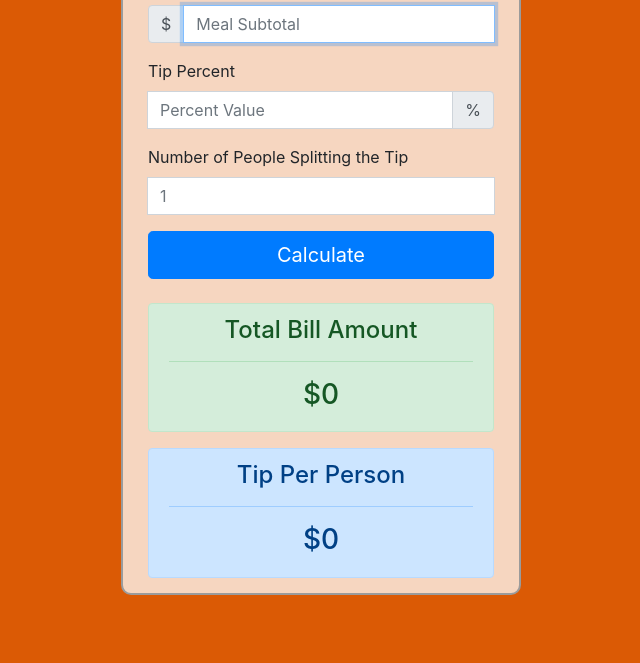
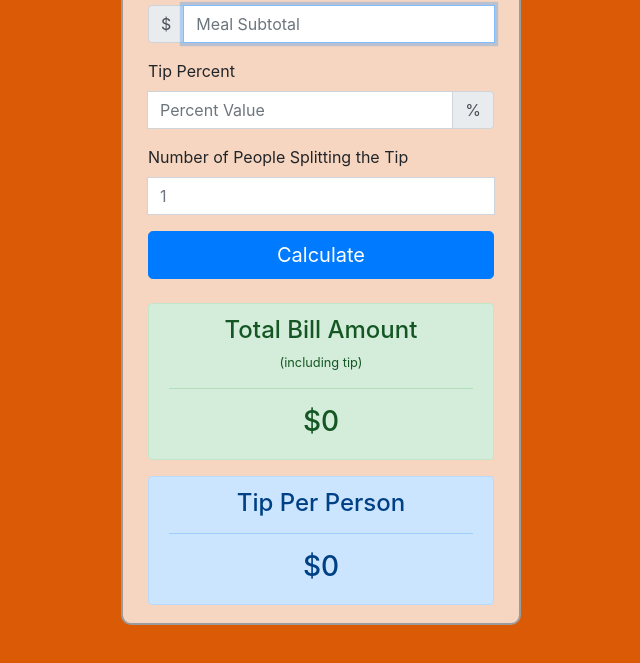
Before and after one commit to boogeybum/tipCalculator, a plain HTML site: page index.html in a window 1280 px wide. Shown: the part 115-778 px from the top of the page, without its empty margins (319-959 px from the left). Drawn offline with nearby package versions, Linux system fonts and the light colour scheme.

Commit message:
Added footer text to total bill box and corresponding css

```diff
--- a/assets/css/style.css
+++ b/assets/css/style.css
@@ -3,7 +3,7 @@ body {
 }
 
 .calcBox {
-  height: 690px;
+  height: 720px;
   width: 400px;
   padding: 10px;
   margin-top: 20px;
@@ -11,3 +11,7 @@ body {
   border: 2px solid #9b9b9b;
   border-radius: 10px;
 }
+
+.foot-text {
+  font-size: .8rem;
+}
--- a/index.html
+++ b/index.html
@@ -93,6 +93,7 @@
           <div class="col-sm">
             <div class="alert alert-success" role="alert">
               <h4 class="alert-heading text-center">Total Bill Amount</h4>
+              <footer class="foot-text text-center">(including tip)</footer>
               <hr />
               <h3 id="totalWithTip" class="text-center">$0</h3>
             </div>
```
